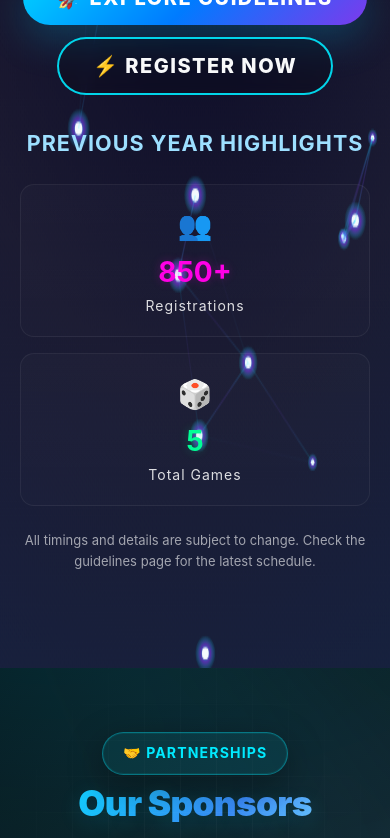
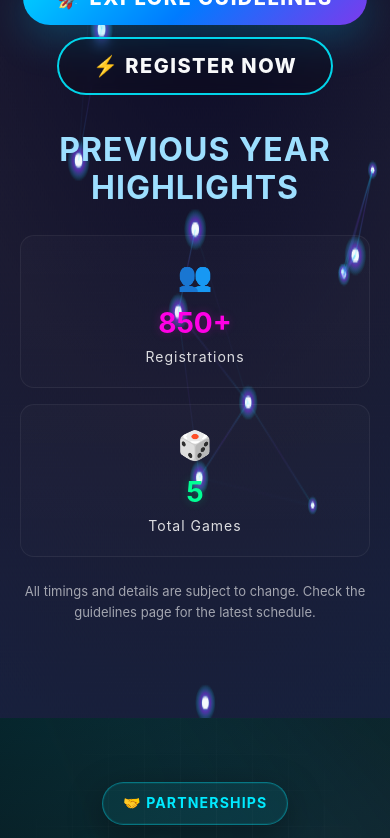
Before and after one commit to FenilKhatri/VEYG-2k25, a React (Vite) app in the folder Frontend/: page / in a window 390 px wide. Shown: the part 820-1658 px from the top of the page. Built offline with nearby package versions, Linux system fonts and the light colour scheme.

Commit message:
redesign

```diff
--- a/Frontend/src/components/HeroSection/HeroSection.jsx
+++ b/Frontend/src/components/HeroSection/HeroSection.jsx
@@ -53,7 +53,7 @@ const NeuralCanvas = ({ zIndex = 0 }) => {
       ctx.clearRect(0, 0, width, height);
 
       // Enhanced gradient background with modern colors
-      const g = ctx.createRadialGradient(width/2, height/2, 0, width/2, height/2, Math.max(width, height));
+      const g = ctx.createRadialGradient(width / 2, height / 2, 0, width / 2, height / 2, Math.max(width, height));
       g.addColorStop(0, "#0a0a23");
       g.addColorStop(0.3, "#1a1a2e");
       g.addColorStop(0.7, "#16213e");
@@ -470,12 +470,6 @@ const HeroSection = () => {
                   filter: "drop-shadow(0 4px 8px rgba(0,0,0,0.3))",
                   textAlign: "center"
                 }}
-                onMouseEnter={(e) => {
-                  e.currentTarget.style.transform = "scale(1.05) rotate(1deg)";
-                }}
-                onMouseLeave={(e) => {
-                  e.currentTarget.style.transform = "scale(1) rotate(0deg)";
-                }}
               />
             </div>
 
@@ -670,13 +664,17 @@ const HeroSection = () => {
               <h4
                 style={{
                   color: "#9ddfff",
-                  letterSpacing: 1,
-                  marginBottom: 12,
+                  letterSpacing: "1px",
+                  marginBottom: "12px",
                   fontWeight: 700,
+                  fontSize: "clamp(2rem, 3vw, 4rem)",
+                  textTransform: "uppercase",
+                  textAlign: "center",
                 }}
               >
-                PREVIOUS YEAR HIGHLIGHTS
+                Previous Year Highlights
               </h4>
+
 
               <Row className="g-3 justify-content-center">
                 {previousYear.map((p, i) => (
--- a/Frontend/src/components/ReceiptModern.jsx
+++ b/Frontend/src/components/ReceiptModern.jsx
@@ -1243,7 +1243,7 @@ export default function VEYGReceipt({ show, onHide, game }) {
 
                   <div className="tech-team">
                     <h4 style={{ color: "#92400e", marginBottom: "1rem" }}>Technical Team</h4>
-                    <p style={{ marginBottom: "0" }}>Fenil Khatri, Divyesh Khubavat, Vraj Fadiya, Riddhi Sadhu</p>
+                    <p style={{ marginBottom: "0" }}>Fenil Khatri, Divyesh Kubavat, Vraj Fadiya, Riddhi Sadhu</p>
                   </div>
 
                   <p style={{ marginTop: "2rem", fontSize: "0.9rem", color: "#64748b" }}>
--- a/Frontend/src/components/SponsorSlider/SponsorSlider.jsx
+++ b/Frontend/src/components/SponsorSlider/SponsorSlider.jsx
@@ -23,7 +23,7 @@ const SponsorSlider = () => {
   const sponsors = [
     {
       id: 1,
-      name: "Dominoz",
+      name: "Domino's",
       logo: "/Sponsors_images/Domino's Pizza.png",
       description: "Domino's is a global leader in pizza delivery, known for fresh, hot pizzas, efficient delivery services",
       website: "https://pizzaonline.dominos.co.in/",
```
